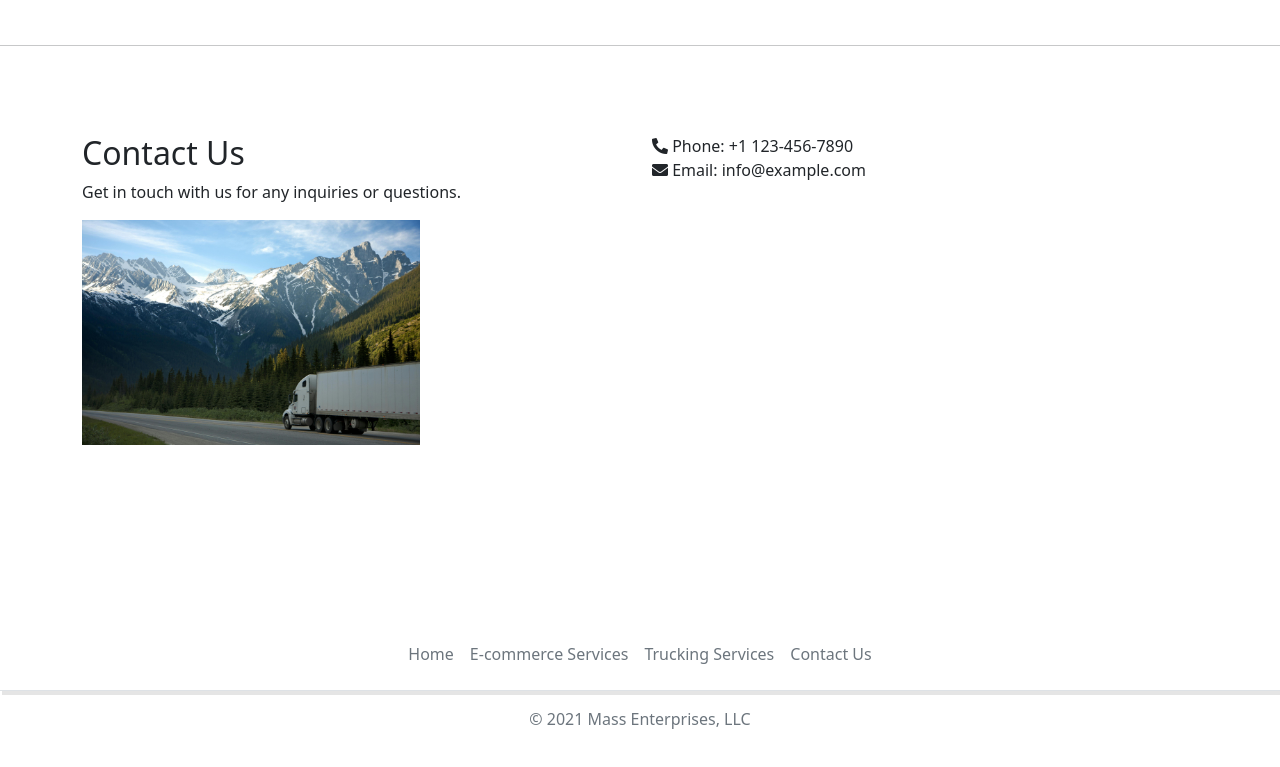
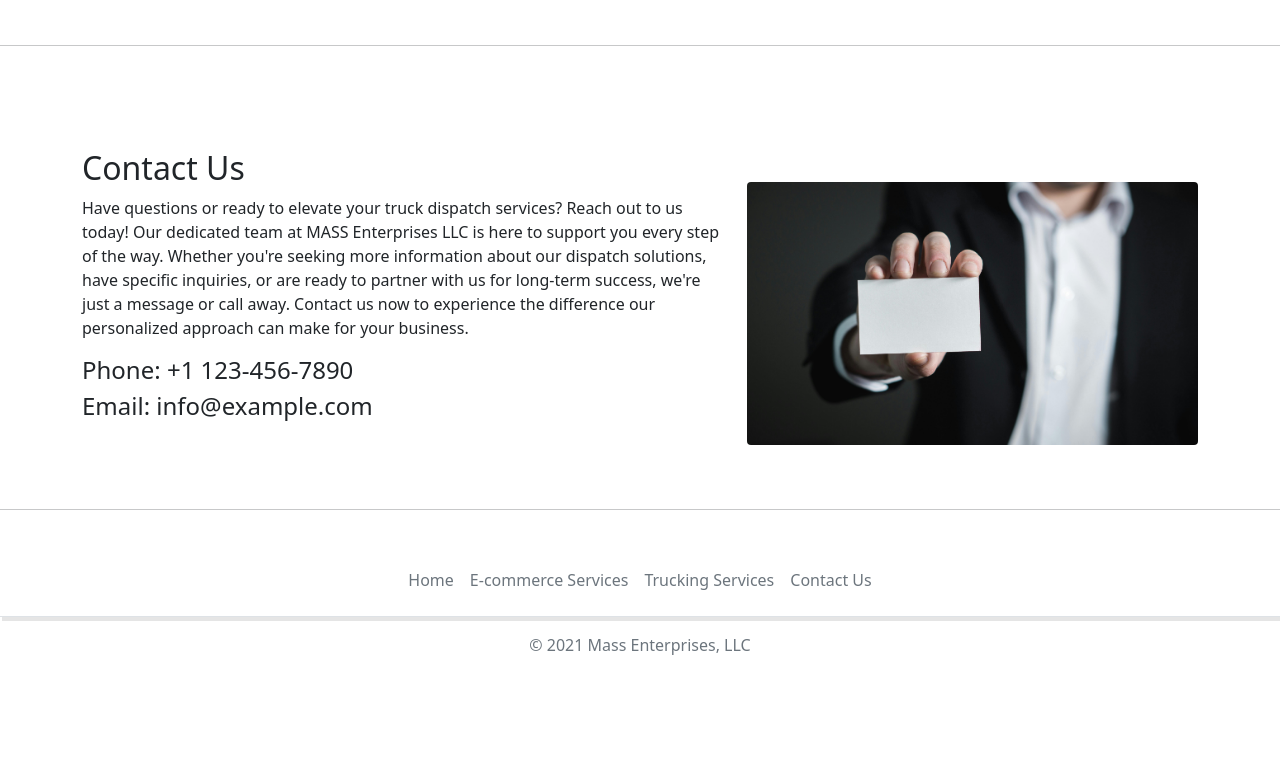
Before and after one commit to MassEnterprises/masslogistics, a plain HTML site: page index.html in a window 1280 px wide. Shown: the part 1893-2660 px from the top of the page. After the commit the page ends 2606 px from the top, so only its background shows below. Drawn offline with nearby package versions, Linux system fonts and the light colour scheme; a small style sheet from the web is missing.

Commit message:
Footer comnpleted

```diff
--- a/index.html
+++ b/index.html
@@ -119,26 +119,34 @@
     <section id="contact-us" class="contact  ">
       <div class="container d-flex justify-content-center align-items-center ">
           <div class="row ">
-              <div class="col-md-6">
+              <div class="col-md-7 d-flex flex-column justify-content-center">
                   <h2>Contact Us</h2>
-                  <p>Get in touch with us for any inquiries or questions.</p>
-                  <img src="././pexels-photoscom-93398.jpg" class="img-fluid h-50  " alt="EcommercePic">
+                  <p>Have questions or ready to elevate your truck dispatch services? Reach out to us today! Our dedicated team at MASS Enterprises LLC is here to support you every step of the way. Whether you're seeking more information about our dispatch solutions, have specific inquiries, or are ready to partner with us for long-term success, we're just a message or call away. Contact us now to experience the difference our personalized approach can make for your business.</p>
+                  <h4>Phone: +1 123-456-7890</h4>
+                  <h4>Email: info@example.com</h4>
+
               </div>
-              <div class="col-md-6">
-                  <ul class="list-unstyled">
+              <div class="col-md-5 ">
+                  <!-- <ul class="list-unstyled">
                       <li>
                           <i class="fas fa-phone-alt"></i> Phone: +1 123-456-7890
                       </li>
                       <li>
                           <i class="fas fa-envelope"></i> Email: info@example.com
-                      </li>
-
-                  </ul>
+                      </li> -->
+                      <div class="mt-5 ">
+                        <img src="./pexels-pixabay-326576.jpg" class="img-fluid h-50 rounded" alt="EcommercePic">
+                      </div>
+<!--
+                  </ul> -->
               </div>
           </div>
       </div>
   </section>
 
+  <br>
+  <br>
+  <hr>
   <!-- </div> -->
     <!-- You can add more sections as needed -->
 
```
Also changed, not shown: pexels-pixabay-326576.jpg (added).
